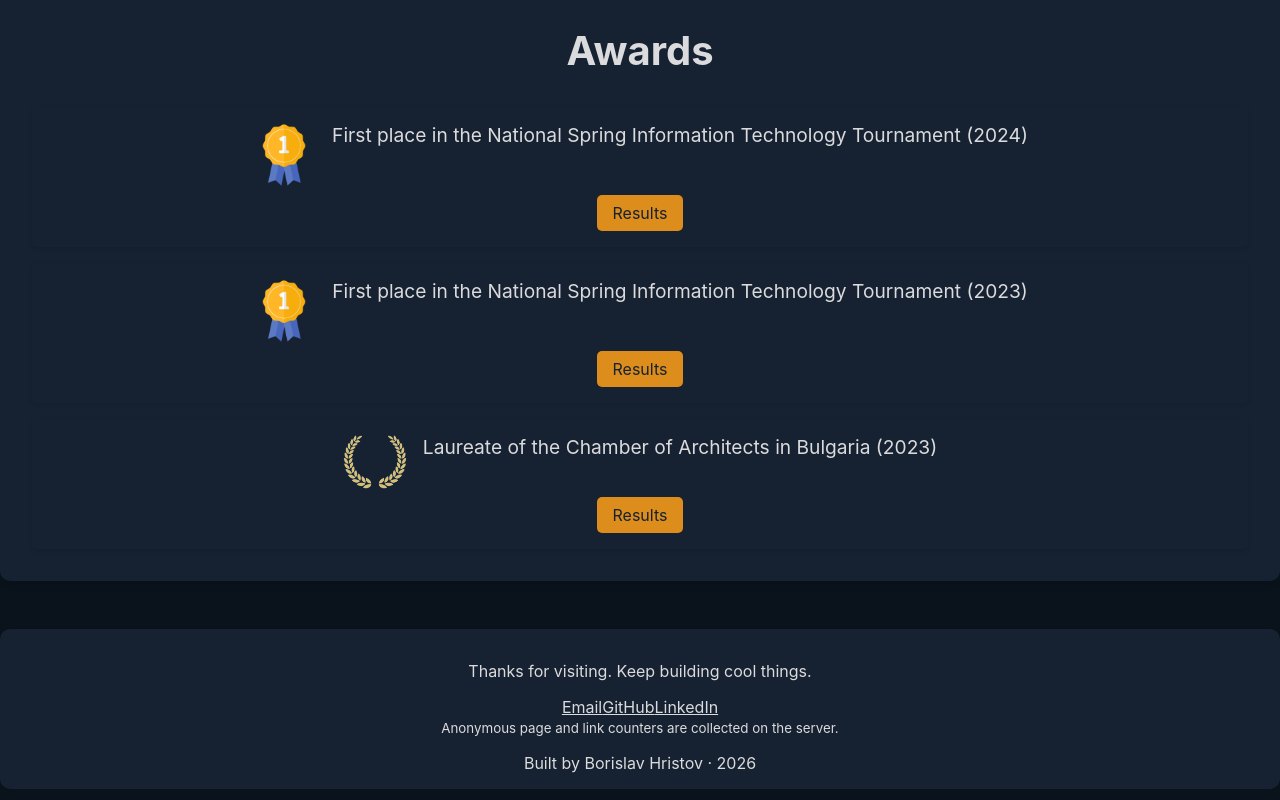
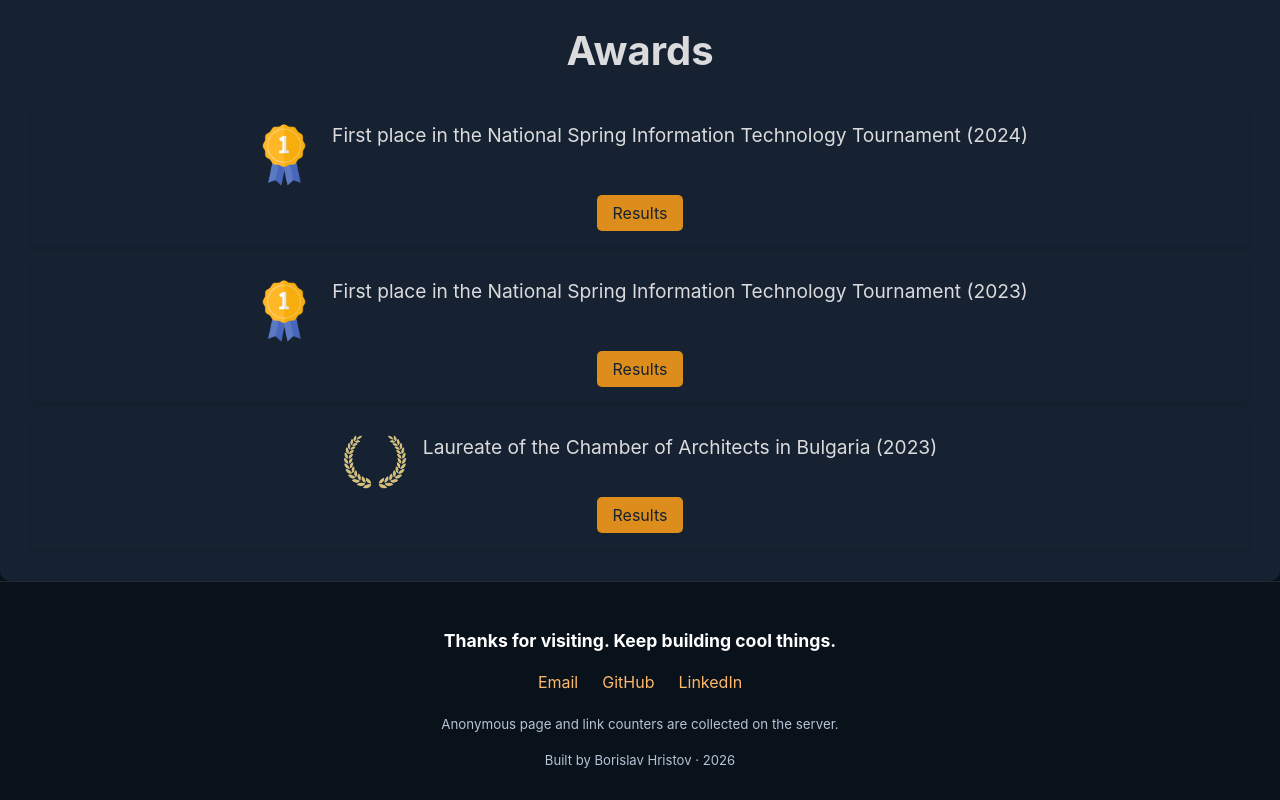
Before and after one commit to Y3llow45/Portfolio, a React (Vite) app in the folder interactive-cityscape/: page / in a window 1280 px wide. Shown: the part 4743-5543 px from the top of the page. Built offline with nearby package versions, Linux system fonts and the light colour scheme.

Commit message:
Improve accessibility, animation performance and site metadata

```diff
--- a/interactive-cityscape/src/components/Footer/Footer.scss
+++ b/interactive-cityscape/src/components/Footer/Footer.scss
@@ -1,42 +1,6 @@
-@use '../../style-variables/variables.scss' as *;
-
-.footer {
-  padding: 1rem 2rem;
-  height: 10rem ;
-  background-color: $bg-secondary;
-  border-radius: 10px;
-  box-shadow: 0 4px 6px rgba(0, 0, 0, 0.1);
-  color: $text-color;
-  text-align: center;
-  position: relative;
-  margin-top: 3rem;
-
-  .quote, .typing-text {
-    position: relative;
-    height: auto;
-  }
-
-  .quote {
-    font-size: 1.5rem;
-    margin-bottom: 1rem;
-    margin-top: 1rem;
-    color: $primary-color;
-  }
-
-  .visitors-count {
-    font-size: 1.2rem;
-    margin-bottom: 1rem;
-  }
-
-  .typing-text {
-    font-size: 1.2rem;
-    margin-bottom: 1rem;
-    font-family: 'Courier New', Courier, monospace;
-  }
-
-  .orange-text {
-    color: $primary-color;
-    cursor: pointer;
-    cursor: url('/images/3p.png'), pointer;
-  }
-}
+.footer { text-align: center; padding: 3rem 1.25rem 2rem; border-top: 1px solid rgba(255,255,255,.1); background: rgba(10,18,28,.84); color: #b5c4d4; }
+.footer-quote { color: #fff; font-size: 1.1rem; font-weight: 650; margin: 0 0 1.3rem; }
+.footer-links { display: flex; justify-content: center; gap: 1.5rem; flex-wrap: wrap; margin-bottom: 1.3rem; }
+.footer-links a { color: #ffb86a; text-decoration: none; }
+.footer-links a:hover { text-decoration: underline; }
+.footer-credit { font-size: .82rem; margin: 1.2rem 0 0; }
```
